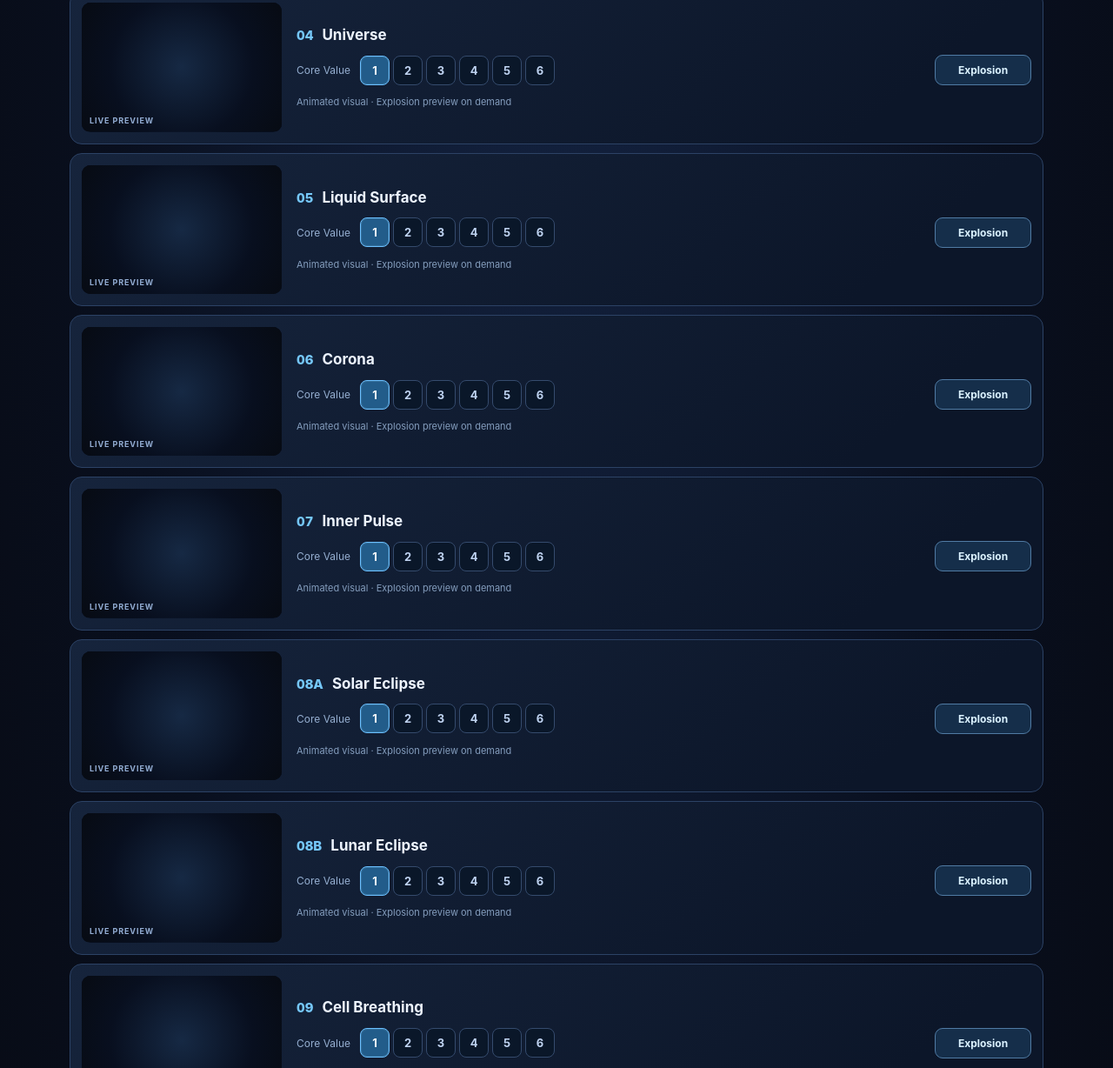
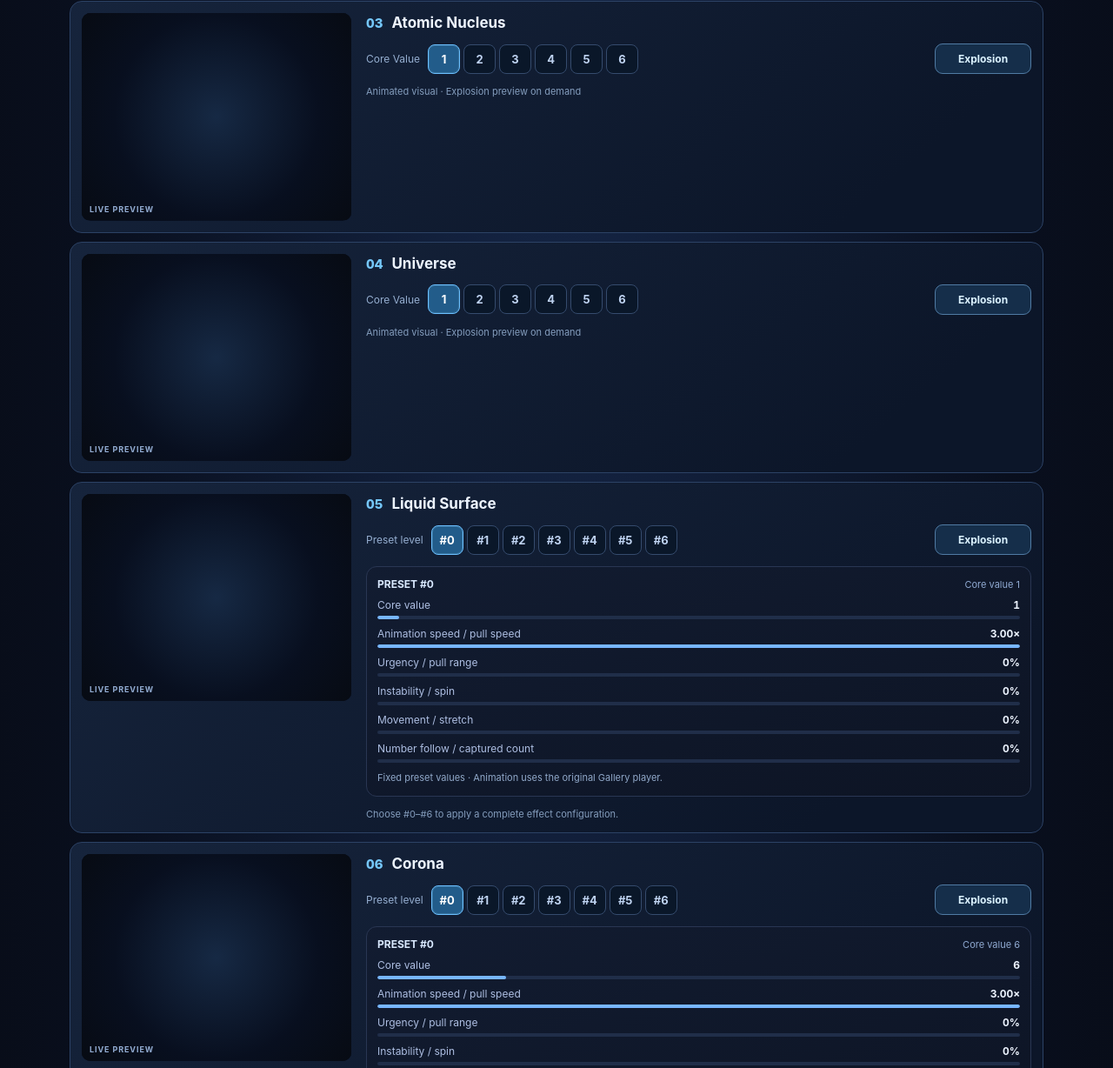
Before and after one commit to imdharhil/Tira-a, a plain HTML site: page dev/effects-library.html in a window 1280 px wide. Shown: the part 907-2135 px from the top of the page at 87% size. Drawn offline with Linux system fonts and the light colour scheme.

Commit message:
Apply seven-level effects presets and Lab-style settings to Effects Library

```diff
--- a/dev/effects-library.html
+++ b/dev/effects-library.html
@@ -50,12 +50,33 @@ footer{margin-top:24px;font-size:12px;color:#8399b8;line-height:1.65}
  .explosion{margin-left:0}
 }
 @media(prefers-reduced-motion:reduce){*,*::after{scroll-behavior:auto!important}}
+
+/* Effects Lab-inspired compact control panels. These are read-only preset values. */
+.fx-row{grid-template-columns:minmax(230px,310px) minmax(0,1fr);align-items:start}
+.fx-visual{aspect-ratio:1.3;min-height:210px}
+.fx-content{gap:13px}
+.fx-controls{gap:9px}
+.value-buttons{flex-wrap:wrap}
+.value-buttons button{min-width:37px}
+.fx-presets{border:1px solid #293653;border-radius:12px;background:linear-gradient(160deg,#121c31,#0d1424);padding:12px;display:grid;gap:9px}
+.fx-presets[hidden]{display:none}
+.fx-presets-heading{display:flex;align-items:center;justify-content:space-between;gap:12px;flex-wrap:wrap}
+.fx-presets-heading strong{font-size:12px;color:#d9e9ff}
+.fx-presets-heading span{font-size:11px;color:#8fa9d1}
+.fx-field{display:grid;gap:5px}
+.fx-field-top{display:flex;justify-content:space-between;gap:12px;align-items:baseline;font-size:12px;color:#adbee2}
+.fx-field-top output{font-variant-numeric:tabular-nums;color:#edf4ff;font-weight:700;white-space:nowrap}
+.fx-meter{height:4px;background:#202e49;border-radius:20px;overflow:hidden}
+.fx-meter span{display:block;height:100%;background:#77b6ff;border-radius:20px}
+.fx-field.missing .fx-field-top output{color:#dbb98a}
+.fx-note{font-size:11px;line-height:1.5;color:#90a8c9}
+@media(max-width:690px){.fx-visual{min-height:185px}.fx-presets{padding:10px}.fx-field-top{font-size:11px}}
 </style>
 </head>
 <body>
 <div class="wrap">
 <header>
- <div><div class="eyebrow">TIRA! / Visual FX Library</div><h1>TIRA! — EFFECTS GALLERY</h1><p class="intro">One FX, one entry. Choose Core 1–6 or preview its explosion.</p></div>
+ <div><div class="eyebrow">TIRA! / Visual FX Library</div><h1>TIRA! — EFFECTS GALLERY</h1><p class="intro">One FX, one entry. Choose a Core level or numbered effect preset (#0–#6), then preview its explosion.</p></div>
  <a class="back" href="./effects-lab.html">← Effects Lab</a>
 </header>
 <section aria-labelledby="publishedTitle">
@@ -64,7 +85,7 @@ footer{margin-top:24px;font-size:12px;color:#8399b8;line-height:1.65}
 </section>
 <section aria-labelledby="draftTitle">
  <div class="section-head"><h2 id="draftTitle">Draft Effects</h2><span class="count" id="draftCount">16 FX</span></div>
- <p class="note">Each appearance has one fixed entry. Core selection is saved in this browser; pressing Explosion replays that appearance’s own destruction animation. Sound effects are managed separately.</p>
+ <p class="note">Each appearance has one fixed entry. Six configured appearances use exact Effects Lab parameters at levels #0–#6. Other appearances retain their original Core 1–6 previews. Explosion replays the selected appearance. Sound effects are managed separately.</p>
  <div class="fx-list" id="fxList"></div>
 </section>
 <footer>Visual previews use an independent Gallery player. This page does not publish changes, modify gameplay, or delete Effects Lab presets.</footer>
@@ -80,6 +101,7 @@ const fx=[
  {id:12,name:'Overcharge'},{id:13,name:'Black Hole'},
  {id:14,name:'Bubble'},{id:15,name:'Arcade Pixel Core'}
 ];
+const configuredStages={"5":[[1,300,0,0,0,0],[1,300,100,15,10,0],[2,300,100,25,30,0],[3,300,100,40,45,0],[4,300,100,50,60,10],[5,300,100,64,76,20],[6,300,100,89,100,30]],"6":[[6,300,0,0,10,0],[6,300,32,0,10,100],[11,300,50,19,20,100],[20,300,70,35,30,100],[22,300,80,56,50,100],[25,300,100,81,68,100],[30,300,100,83,100,100]],"8":[[1,49,0,0,0,0],[8,49,10,0,0,0],[12,49,30,0,0,0],[15,49,53,0,0,0],[20,49,59,0,0,0],[22,49,75,0,0,0],[30,49,75,0,0,0]],"12":[[1,30,10,0,0,0],[4,60,10,0,60,0],[8,100,30,40,100,0],[11,119,40,53,100,5],[16,150,60,70,100,15],[16,200,80,70,100,25],[27,250,90,90,100,50]],"15":[[1,100,0,0,0,0],[1,130,10,5,5,0],[1,150,20,15,10,0],[1,160,35,20,20,0],[4,170,40,30,30,null],[4,170,50,40,40,0],[6,200,75,50,50,0]],"16":[[1,49,0,0,0,0],[5,49,16,0,0,0],[10,49,25,0,0,0],[12,49,38,0,0,0],[15,49,57,0,0,0],[21,49,63,0,0,0],[26,49,75,0,0,0]]};
 const storageKey='tira-fx-gallery-values-v2';
 let saved={};
 try{const value=JSON.parse(localStorage.getItem(storageKey)||'{}');if(value&&typeof value==='object'&&!Array.isArray(value))saved=value;}catch(e){}
@@ -107,7 +129,59 @@ const observer=typeof IntersectionObserver!=='undefined'?new IntersectionObserve
  });
 },{rootMargin:'180px 0px'}):null;
 const blackHoleStages=[[1,100,50,50,100,50],[3,150,57,75,100,50],[5,200,65,82,100,50],[7,231,70,92,100,50],[9,280,90,100,100,50],[11,300,100,100,100,50]];
-function settings(effect,stage){const a=effect===13?blackHoleStages[stage-1]:[stage,100,25,35,40,50];return {value:a[0],speed:a[1],urgency:a[2],inst:a[3],move:a[4],follow:a[5]};}
+function hasConfiguredStages(effect){return Object.prototype.hasOwnProperty.call(configuredStages,effect);}
+function settings(effect,stage){
+ const configured=hasConfiguredStages(effect);
+ const a=configured?configuredStages[effect][stage]:effect===13?blackHoleStages[stage-1]:[stage,100,25,35,40,50];
+ // Arcade Pixel Core #4 has no owner-supplied follow value. Render using a
+ // documented 0% fallback, but keep that field visually marked as unspecified.
+ return {value:a[0],speed:a[1],urgency:a[2],inst:a[3],move:a[4],follow:a[5]===null?0:a[5]};
+}
+const settingFields=[
+ ['value','Core value',30,''],
+ ['speed','Animation speed / pull speed',300,'speed'],
+ ['urgency','Urgency / pull range',100,'%'],
+ ['inst','Instability / spin',100,'%'],
+ ['move','Movement / stretch',100,'%'],
+ ['follow','Number follow / captured count',100,'%']
+];
+function buildSettingDisplay(entry){
+ const panel=document.createElement('div');panel.className='fx-presets';
+ panel.hidden=!hasConfiguredStages(entry.fx.id);
+ const heading=document.createElement('div');heading.className='fx-presets-heading';
+ const title=document.createElement('strong'),subtitle=document.createElement('span');
+ heading.append(title,subtitle);panel.append(heading);
+ const elements=new Map();
+ for(const [key,label] of settingFields){
+  const field=document.createElement('div');field.className='fx-field';
+  const row=document.createElement('div');row.className='fx-field-top';
+  const name=document.createElement('span');name.textContent=label;
+  const value=document.createElement('output');row.append(name,value);
+  const meter=document.createElement('div');meter.className='fx-meter';
+  const fill=document.createElement('span');meter.append(fill);
+  field.append(row,meter);panel.append(field);elements.set(key,{field,value,fill});
+ }
+ const note=document.createElement('div');note.className='fx-note';
+ note.textContent='Fixed preset values · Animation uses the original Gallery player.';
+ panel.append(note);
+ entry.settingPanel={title,subtitle,elements,note};
+ return panel;
+}
+function renderSettingDisplay(entry){
+ if(!entry.settingPanel)return;
+ const raw=configuredStages[entry.fx.id][entry.value];
+ const values=settings(entry.fx.id,entry.value);
+ entry.settingPanel.title.textContent='PRESET #'+entry.value;
+ entry.settingPanel.subtitle.textContent='Core value '+values.value;
+ settingFields.forEach(([key,label,max,unit],i)=>{
+  const el=entry.settingPanel.elements.get(key);
+  const missing=raw[i]===null;
+  el.field.classList.toggle('missing',missing);
+  el.value.textContent=missing?'Not specified':key==='speed'?(values.speed/100).toFixed(2)+'×':String(values[key])+unit;
+  el.fill.style.width=((values[key]/max)*100)+'%';
+ });
+ entry.settingPanel.note.textContent=entry.fx.id===15&&entry.value===4?'Number follow is unspecified in the supplied #4 preset; its animation preview uses 0%.':'Fixed preset values · Animation uses the original Gallery player.';
+}
 function blackHoleDescription(stage){const a=blackHoleStages[stage-1];return 'Size '+a[0]+' · Speed '+(a[1]/100).toFixed(2)+'× · Pull '+a[2]+'% · Spin '+a[3]+'% · Stretch '+a[4]+'% · Captured '+a[5]+'%';}
 function updateFrame(entry,explode=false){
  if(!entry.visible)return;
@@ -143,7 +217,8 @@ function updateFrame(entry,explode=false){
 }
 function setValue(entry,value){
  entry.value=value;
- entry.buttons.forEach((btn,i)=>btn.setAttribute('aria-pressed',String(i+1===value)));
+ entry.buttons.forEach((btn,i)=>btn.setAttribute('aria-pressed',String((hasConfiguredStages(entry.fx.id)?i:i+1)===value)));
+ if(hasConfiguredStages(entry.fx.id))renderSettingDisplay(entry);
  if(entry.fx.id===13)entry.hint.textContent=blackHoleDescription(value);
  saved[entry.fx.id]=value;
  try{localStorage.setItem(storageKey,JSON.stringify(saved));}catch(e){}
@@ -151,7 +226,9 @@ function setValue(entry,value){
 }
 function makeEntry(fxItem){
  const stored=Number(saved[fxItem.id]);
- const entry={fx:fxItem,value:Number.isInteger(stored)&&stored>=1&&stored<=6?stored:1,visible:!observer,frame:null,buttons:[]};
+ const configured=hasConfiguredStages(fxItem.id);
+ const validStored=Number.isInteger(stored)&&(configured?stored>=0&&stored<=6:stored>=1&&stored<=6);
+ const entry={fx:fxItem,value:validStored?stored:(configured?0:1),visible:!observer,frame:null,buttons:[]};
  const card=document.createElement('article');card.className='fx-row';
  const visual=document.createElement('div');visual.className='fx-visual';card.append(visual);entry.visual=visual;
  const content=document.createElement('div');content.className='fx-content';
@@ -160,12 +237,12 @@ function makeEntry(fxItem){
  const name=document.createElement('span');name.className='fx-name';name.textContent=fxItem.name;
  heading.append(code,name);content.append(heading);
  const controls=document.createElement('div');controls.className='fx-controls';
- const label=document.createElement('span');label.className='fx-label';label.textContent=fxItem.id===13?'Configuration':'Core Value';
+ const label=document.createElement('span');label.className='fx-label';label.textContent=configured?'Preset level':fxItem.id===13?'Configuration':'Core Value';
  controls.append(label);
  const numbers=document.createElement('div');numbers.className='value-buttons';numbers.setAttribute('role','group');numbers.setAttribute('aria-label',fxItem.name+' Core Value');
- for(let n=1;n<=6;n++){
-  const button=document.createElement('button');button.type='button';button.textContent=String(n);
-  button.setAttribute('aria-label',fxItem.id===13?fxItem.name+' configuration '+n+' (size '+blackHoleStages[n-1][0]+')':fxItem.name+' Core '+n);
+ for(let n=configured?0:1;n<=6;n++){
+  const button=document.createElement('button');button.type='button';button.textContent=configured?'#'+n:String(n);
+  button.setAttribute('aria-label',configured?fxItem.name+' preset #'+n+' (Core value '+configuredStages[fxItem.id][n][0]+')':fxItem.id===13?fxItem.name+' configuration '+n+' (size '+blackHoleStages[n-1][0]+')':fxItem.name+' Core '+n);
   button.setAttribute('aria-pressed',String(entry.value===n));
   button.onclick=()=>setValue(entry,n);
   entry.buttons.push(button);numbers.append(button);
@@ -175,7 +252,8 @@ function makeEntry(fxItem){
  explode.setAttribute('aria-label','Play '+fxItem.name+' explosion');
  explode.onclick=()=>updateFrame(entry,true);
  controls.append(explode);content.append(controls);
- const hint=document.createElement('span');hint.className='fx-small';hint.textContent=fxItem.id===13?blackHoleDescription(entry.value):'Animated visual · Explosion preview on demand';entry.hint=hint;content.append(hint);
+ if(configured){content.append(buildSettingDisplay(entry));renderSettingDisplay(entry);}
+ const hint=document.createElement('span');hint.className='fx-small';hint.textContent=fxItem.id===13?blackHoleDescription(entry.value):configured?'Choose #0–#6 to apply a complete effect configuration.':'Animated visual · Explosion preview on demand';entry.hint=hint;content.append(hint);
  card.append(content);list.append(card);
  card.dataset.effect=String(fxItem.id);entries.set(fxItem.id,entry);
  if(observer)observer.observe(card);else updateFrame(entry);
```
